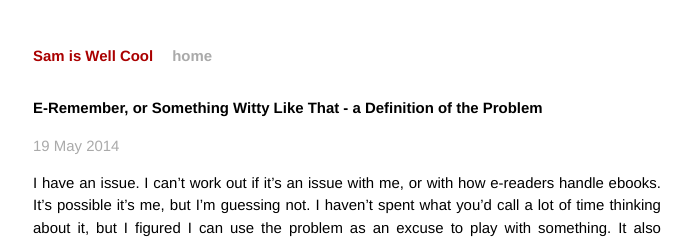
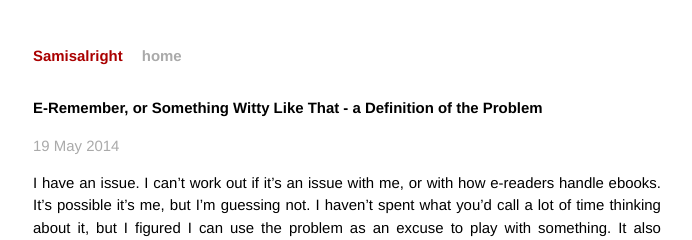
Before and after one commit to sjmarshy/sjmarshy.github.io, a Jekyll site: the page built from _posts/2014-05-19-e-remember-or-something-witty-like-that.md, in a window 1280 px wide. Shown: the top 240 px of the page, without its empty margins (293-985 px from the left). Built offline with Jekyll 4.4.1, drawn with Linux system fonts in a browser that asks for light colours; Markdown is read by kramdown in place of the engine named in the settings.

Commit message:
update title

```diff
--- a/_config.yml
+++ b/_config.yml
@@ -1,4 +1,4 @@
-name: Sam is Well Cool
+name: Samisalright
 markdown: redcarpet
 pygments: true
 timezone: Europe/London
```
